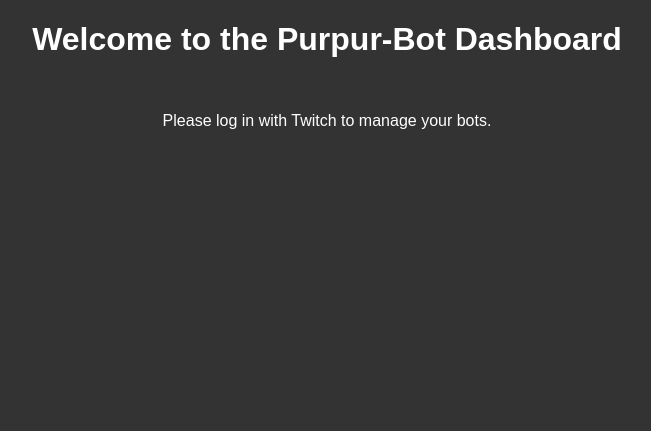
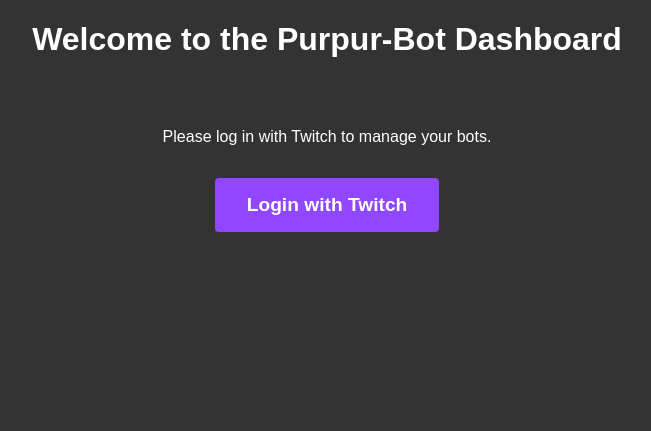
Before and after one commit to PurpurTentakel97/Purpur-Bot, a FastAPI app: page / in a window 1280 px wide. Shown: the part 67-498 px from the top of the page, without its empty margins (313-964 px from the left). Run offline with FastAPI, Linux system fonts and the light colour scheme; parts of the project's set-up code (start-up, migrations or seed data) failed here and were passed over.

Commit message:
feat: enhance login prompt with styled Twitch login button

```diff
--- a/src/bot/frontend/templates/home.html
+++ b/src/bot/frontend/templates/home.html
@@ -185,6 +185,11 @@
             {% endif %}
         </div>
     {% else %}
-        <p class="login-message">Please log in with Twitch to manage your bots.</p>
+        <div class="login-message">
+            <p>Please log in with Twitch to manage your bots.</p>
+            <div style="margin-top: 2rem;">
+                <a href="/auth/login/twitch" class="btn btn-primary" style="padding: 1rem 2rem; font-size: 1.2rem;">Login with Twitch</a>
+            </div>
+        </div>
     {% endif %}
 {% endblock %}
```
